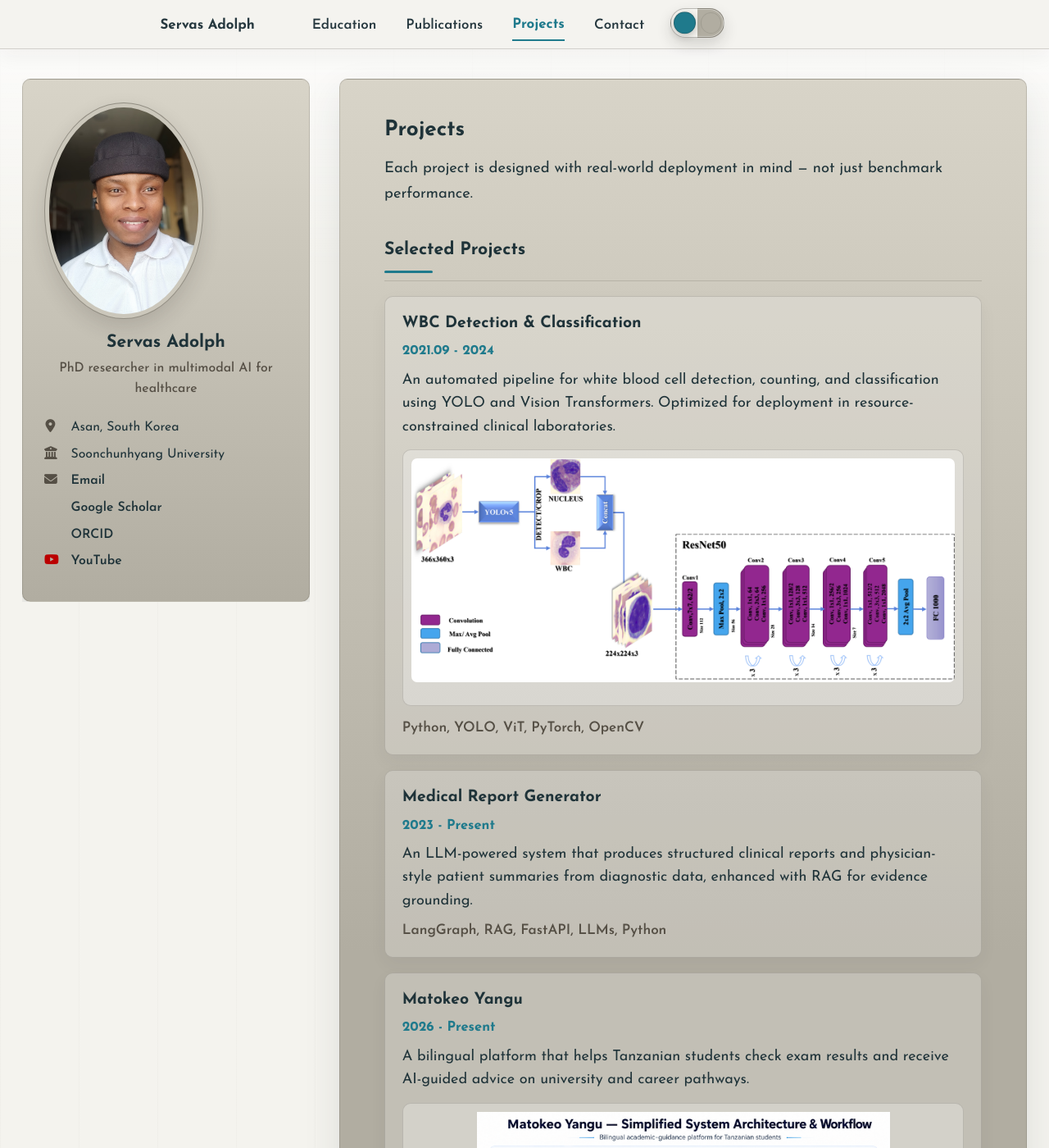
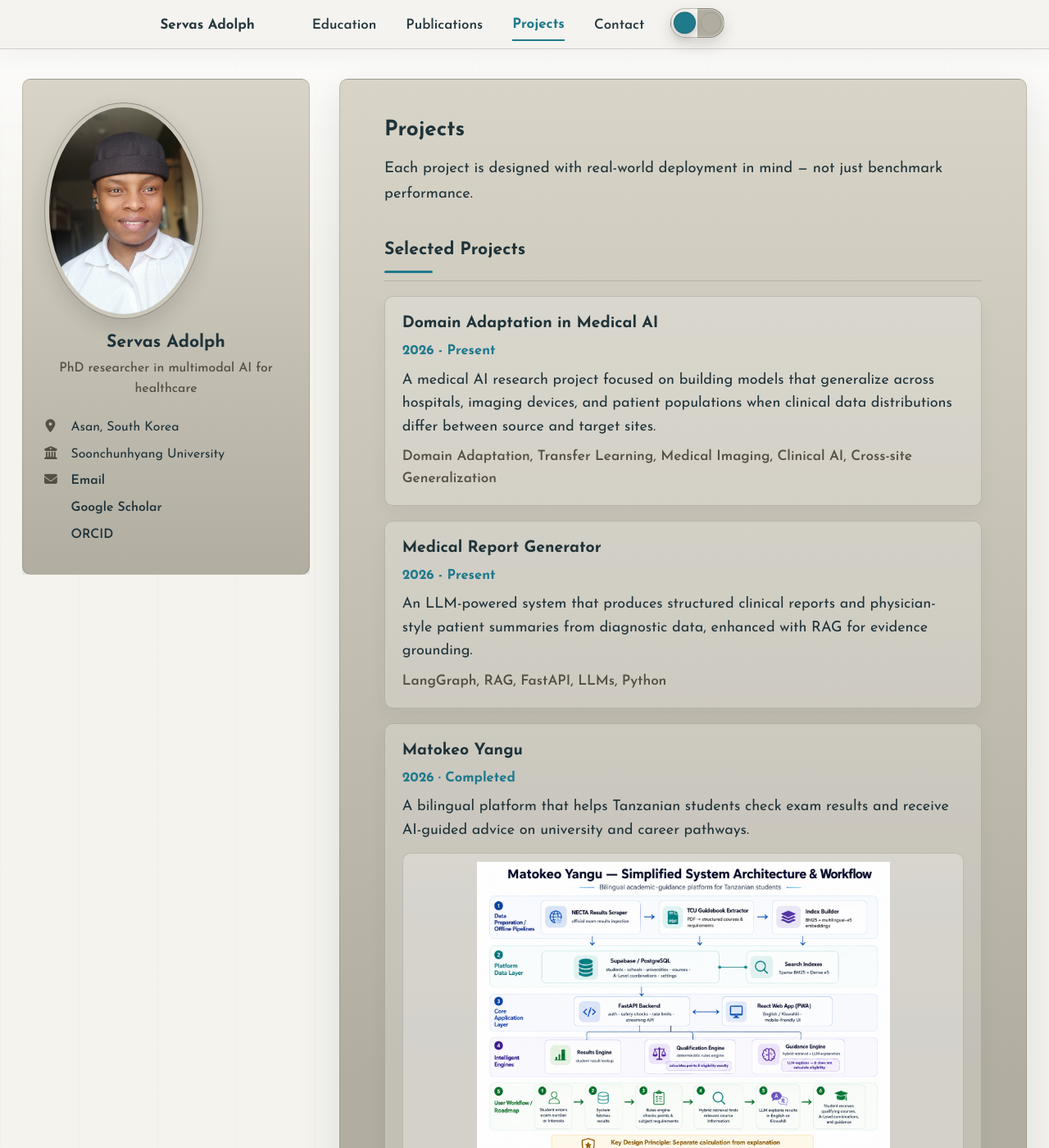
Before and after one commit to servasadolph/servasadolph.github.io, a Jekyll site: the page built from _pages/projects.md, in a window 1280 px wide and 1400 px high. Shown: the whole window at 82% size. Built offline with Jekyll 4.4.1, drawn with Linux system fonts in a browser that asks for light colours; a style sheet for code colours, icons or effects is not loaded; some of the changed text lies outside the part shown.

Commit message:
[codex] Reorder focus and projects

```diff
--- a/_config.yml
+++ b/_config.yml
@@ -77,7 +77,7 @@ author:
   weibo            :
   wikipedia        :
   xing             :
-  youtube          : "servasadolph"
+  youtube          :
   zhihu            :
 
 # Site Settings
--- a/_pages/projects.md
+++ b/_pages/projects.md
@@ -10,8 +10,32 @@ Each project is designed with real-world deployment in mind — not just benchma
 
 <div class="project-list">
   <article class="project-item">
+    <h3>Domain Adaptation in Medical AI</h3>
+    <p class="project-item__meta">2026 - Present</p>
+    <p>A medical AI research project focused on building models that generalize across hospitals, imaging devices, and patient populations when clinical data distributions differ between source and target sites.</p>
+    <p class="project-item__tags">Domain Adaptation, Transfer Learning, Medical Imaging, Clinical AI, Cross-site Generalization</p>
+  </article>
+
+  <article class="project-item">
+    <h3>Medical Report Generator</h3>
+    <p class="project-item__meta">2026 - Present</p>
+    <p>An LLM-powered system that produces structured clinical reports and physician-style patient summaries from diagnostic data, enhanced with RAG for evidence grounding.</p>
+    <p class="project-item__tags">LangGraph, RAG, FastAPI, LLMs, Python</p>
+  </article>
+
+  <article class="project-item">
+    <h3>Matokeo Yangu</h3>
+    <p class="project-item__meta">2026 · Completed</p>
+    <p>A bilingual platform that helps Tanzanian students check exam results and receive AI-guided advice on university and career pathways.</p>
+    <figure class="project-item__media">
+      <img src="/images/matokeo%20yangu.png" alt="System architecture and workflow diagram for Matokeo Yangu">
+    </figure>
+    <p class="project-item__tags">FastAPI, React PWA, Supabase/PostgreSQL, Hybrid search, RAG, Bilingual support</p>
+  </article>
+
+  <article class="project-item">
     <h3>WBC Detection & Classification</h3>
-    <p class="project-item__meta">2021.09 - 2024</p>
+    <p class="project-item__meta">2021.09 - 2024 · Completed</p>
     <p>An automated pipeline for white blood cell detection, counting, and classification using YOLO and Vision Transformers. Optimized for deployment in resource-constrained clinical laboratories.</p>
     <figure class="project-item__media">
       <img src="/images/WBC%20Detection%20%26%20Classification.png" alt="Architecture diagram for the WBC detection and classification pipeline">
@@ -19,20 +43,4 @@ Each project is designed with real-world deployment in mind — not just benchma
     <p class="project-item__tags">Python, YOLO, ViT, PyTorch, OpenCV</p>
   </article>
 
-  <article class="project-item">
-    <h3>Medical Report Generator</h3>
-    <p class="project-item__meta">2023 - Present</p>
-    <p>An LLM-powered system that produces structured clinical reports and physician-style patient summaries from diagnostic data, enhanced with RAG for evidence grounding.</p>
-    <p class="project-item__tags">LangGraph, RAG, FastAPI, LLMs, Python</p>
-  </article>
-
-  <article class="project-item">
-    <h3>Matokeo Yangu</h3>
-    <p class="project-item__meta">2026 - Present</p>
-    <p>A bilingual platform that helps Tanzanian students check exam results and receive AI-guided advice on university and career pathways.</p>
-    <figure class="project-item__media">
-      <img src="/images/matokeo%20yangu.png" alt="System architecture and workflow diagram for Matokeo Yangu">
-    </figure>
-    <p class="project-item__tags">FastAPI, React PWA, Supabase/PostgreSQL, Hybrid search, RAG, Bilingual support</p>
-  </article>
 </div>
```
Also changed, not shown: _pages/about.md (+5 -5 lines), _pages/contact.md (+4 -0 lines).
